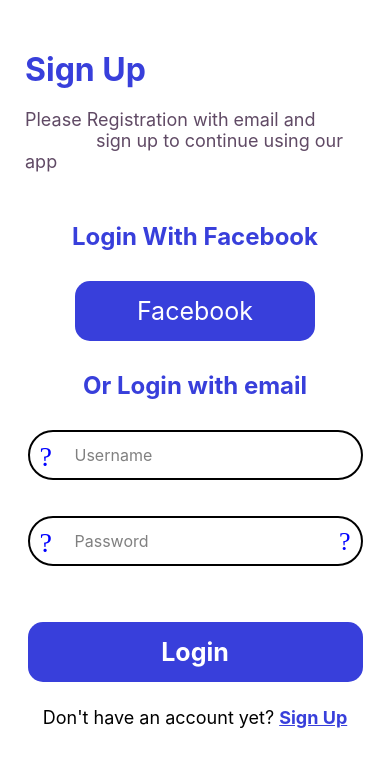
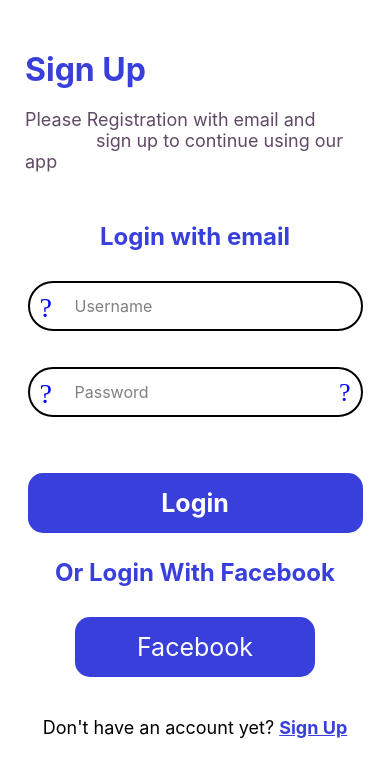
Before and after one commit to stelianok/ToDoLogin, a React Native app in the folder Mobile/: screen /Login in a window 390 px wide. Shown: the top 776 px of the page. Built offline with nearby package versions, Linux system fonts and the light colour scheme.

Commit message:
Changed the position of the login form

```diff
--- a/Mobile/src/screens/Login/index.js
+++ b/Mobile/src/screens/Login/index.js
@@ -1,3 +1,4 @@
+/* eslint-disable react-native/no-inline-styles */
 import React, {useState} from 'react';
 import {
   View,
@@ -16,11 +17,12 @@ export default function Login() {
   const [showPass, setShowPass] = useState(true);
   const [press, setPress] = useState(false);
 
+  // eslint-disable-next-line no-shadow
   function ShowPassword(press) {
     if (press) {
       setPress(false);
       setShowPass(true);
-    } else if (press == false) {
+    } else if (press === false) {
       setPress(true);
       setShowPass(false);
     }
@@ -35,13 +37,7 @@ export default function Login() {
       />
       <View style={styles.bodyContainer}>
         <Text style={[styles.bodyText, {color: '#383FDB'}]}>
-          Login With Facebook
-        </Text>
-        <TouchableOpacity style={styles.facebookButton}>
-          <Text style={{color: '#FFF', fontSize: 25}}> Facebook </Text>
-        </TouchableOpacity>
-        <Text style={[styles.bodyText, {color: '#383FDB', marginTop: 30}]}>
-          Or Login with email
+          Login with email
         </Text>
         <View>
           <Icon
@@ -87,6 +83,12 @@ export default function Login() {
           style={[styles.loginButton, {width: windowsWidth - 55}]}>
           <Text style={styles.loginButtonText}>Login</Text>
         </TouchableOpacity>
+        <Text style={[styles.bodyText, {color: '#383FDB'}]}>
+          Or Login With Facebook
+        </Text>
+        <TouchableOpacity style={styles.facebookButton}>
+          <Text style={{color: '#FFF', fontSize: 25}}> Facebook </Text>
+        </TouchableOpacity>
 
         <View style={styles.bottomContainer}>
           <Text style={styles.bottomText}>Don't have an account yet?</Text>
--- a/Mobile/src/screens/Login/styles.js
+++ b/Mobile/src/screens/Login/styles.js
@@ -22,6 +22,8 @@ const styles = StyleSheet.create({
     borderRadius: 15,
     paddingHorizontal: 55,
     paddingVertical: 15,
+
+    marginBottom: 20,
   },
   loginButton: {
     backgroundColor: '#383FDB',
@@ -41,6 +43,9 @@ const styles = StyleSheet.create({
   },
   bottomContainer: {
     flexDirection: 'row',
+    alignItems: 'center',
+    justifyContent: 'flex-end',
+    marginTop: 20,
   },
   bottomText: {
     fontSize: 18,
```
